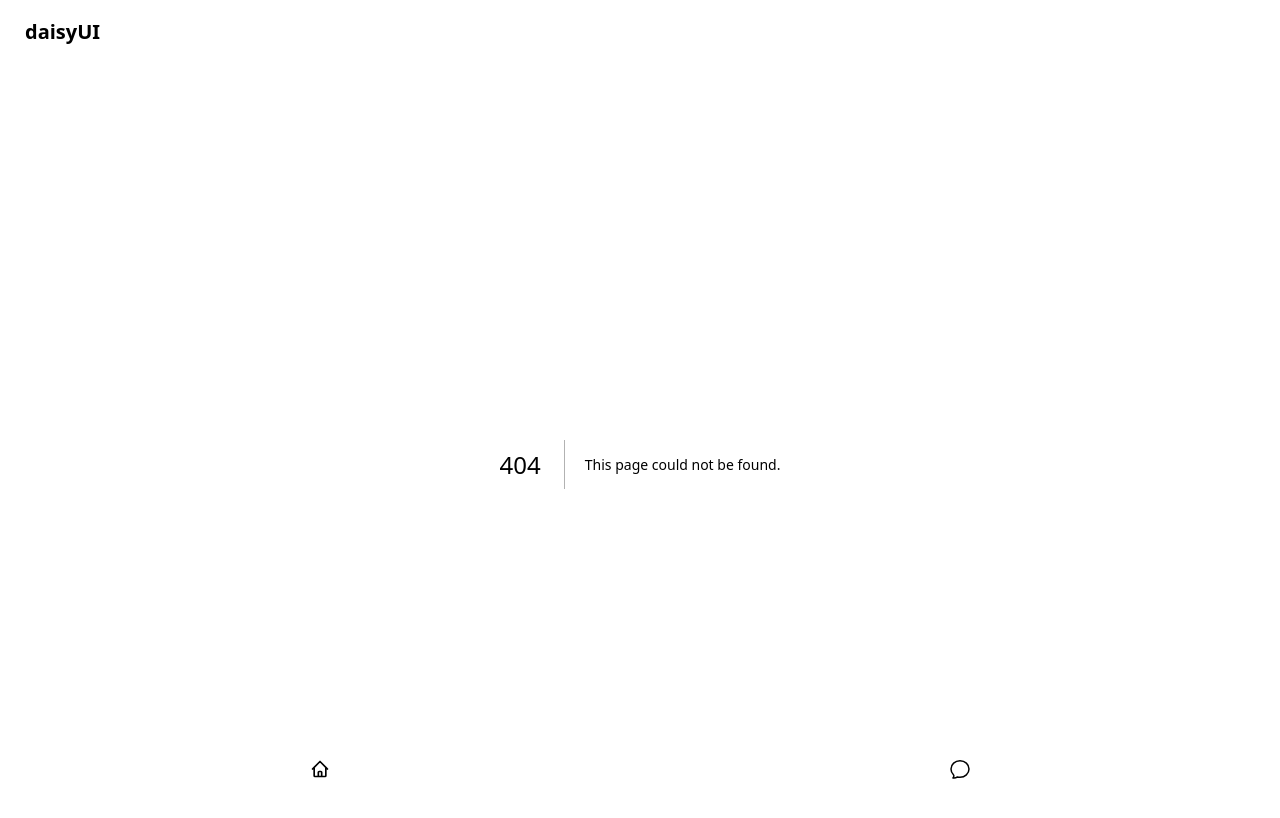
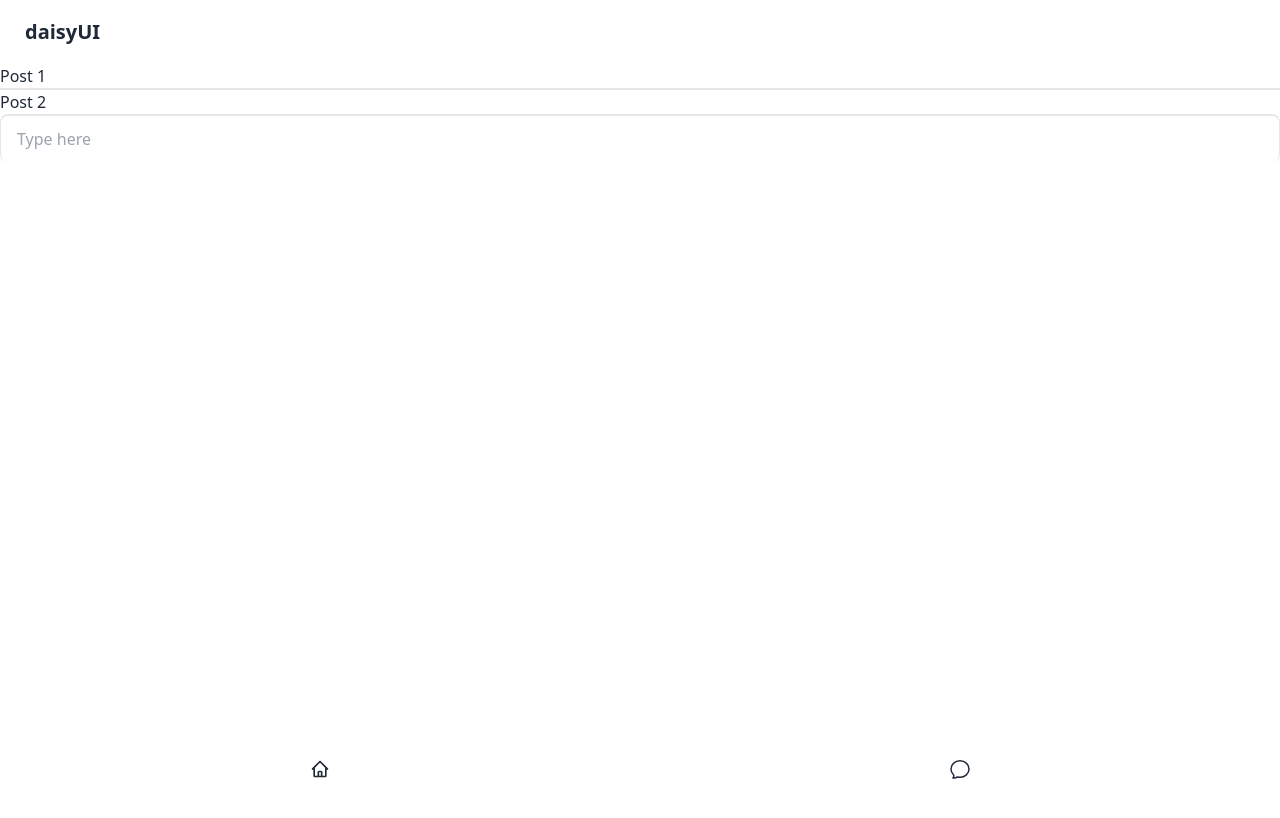
Before and after one commit to 2manslkh/2manslkh.github.io, a Next.js app: page /chat in a window 1280 px wide. Before the commit this address had no page. Shown: the top 818 px of the page. Built offline with nearby package versions, Linux system fonts and the light colour scheme.

Commit message:
feat: Add Chat Page

```diff
--- /dev/null
+++ b/pages/chat.tsx
@@ -0,0 +1,13 @@
+export default function Chat() {
+  return (
+    <div className="container mx-auto">
+      <div className="grid justify-items-stretch grid-flow-row auto-rows-max divide-y-2 divide-base-300 divide-slate-400/25">
+        {/* <div className="flex flex-col w-full border-opacity-50"> */}
+        <div className="bg-primary-300 align-center">Post 1</div>
+        <div className="bg-white-300 align-center">Post 2</div>
+        {/* </div> */}
+        <input type="text" placeholder="Type here" className="input" />
+      </div>
+    </div>
+  );
+}
```
